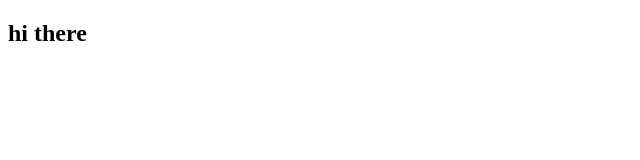
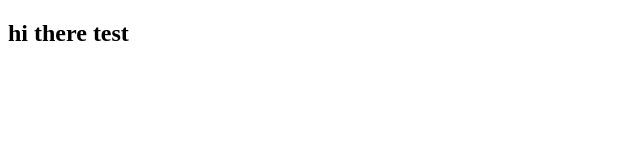
Before and after one commit to Yuliia-Lysiuk/git-trainning, a plain HTML site: page trello/trello.html in a window 1280 px wide. Shown: the full height of the page, 0-640 px from the left. Drawn offline with Linux system fonts and the light colour scheme.

Commit message:
fives commit

```diff
--- a/trello/trello.html
+++ b/trello/trello.html
@@ -7,6 +7,6 @@
     <title>Document</title>
 </head>
 <body>
-   <h2>hi there</h2>
+   <h2>hi there test</h2>
 </body>
 </html>
```
